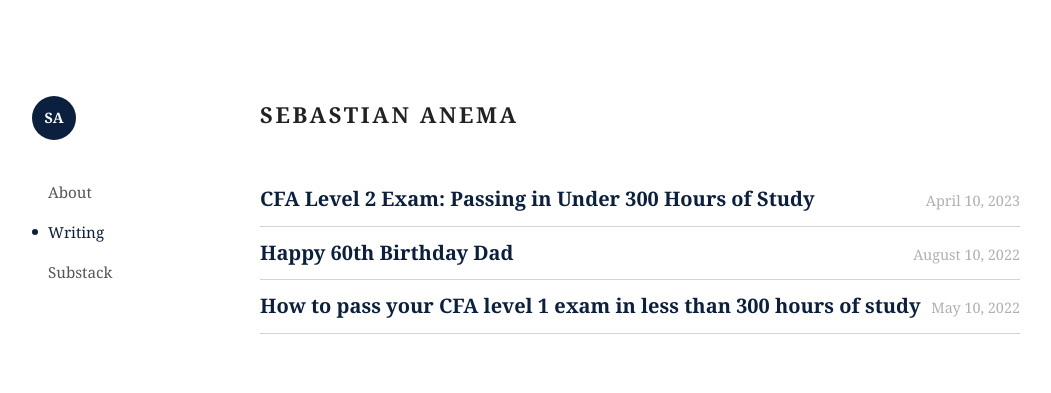
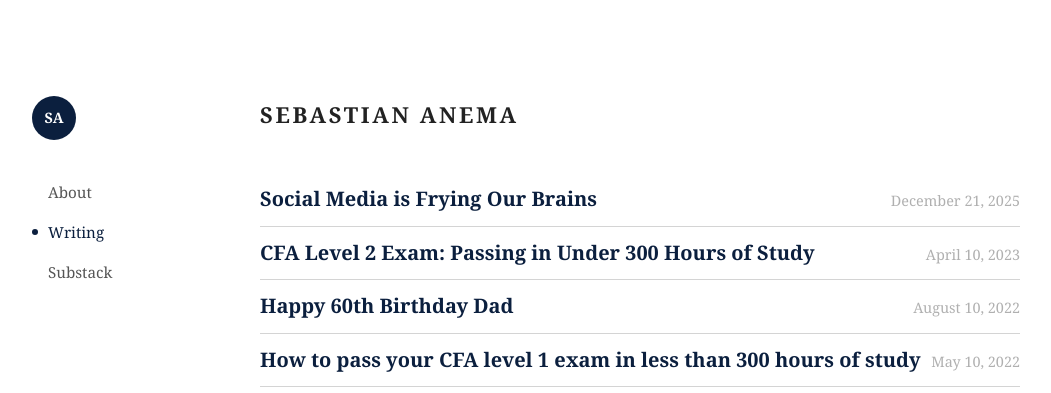
Before and after one commit to sebanema/personal-website, a plain HTML site: page writing/index.html in a window 1280 px wide. Shown: the top 393 px of the page, without its empty margins (40-1091 px from the left). Drawn offline with Linux system fonts and the light colour scheme.

```diff
--- a/writing/index.html
+++ b/writing/index.html
@@ -32,6 +32,12 @@
         </header>
 
         <ul class="writing-list post-list">
+          <li>
+            <a class="writing-item post-title post-title-link" href="/writing/social-media.html">
+              Social Media is Frying Our Brains
+            </a>
+            <span class="post-date">December 21, 2025</span>
+          </li>
           <li>
             <a class="writing-item post-title post-title-link" href="/writing/cfa-level-2.html">
               CFA Level 2 Exam: Passing in Under 300 Hours of Study
```
Also changed, not shown: images/writing/social-media/comment.png (added), images/writing/social-media/media-trust-usa.png (added), 1 other file.
